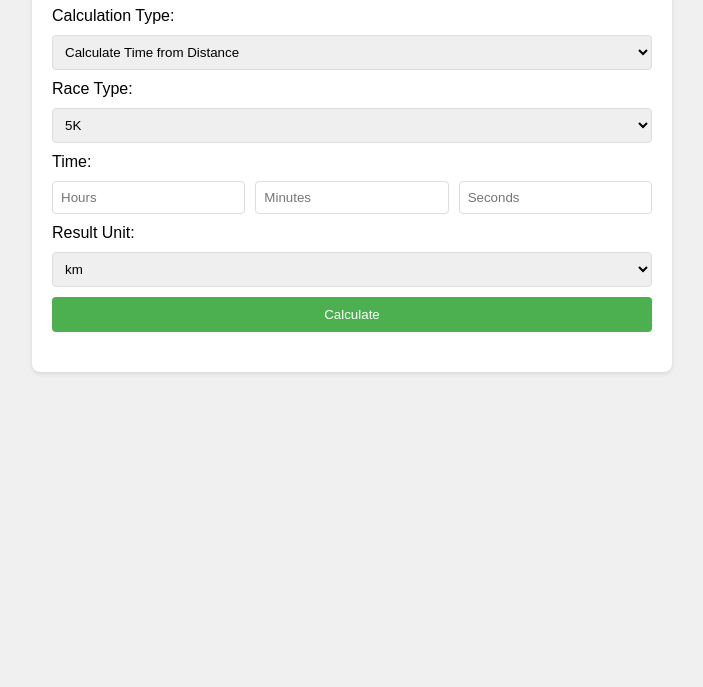
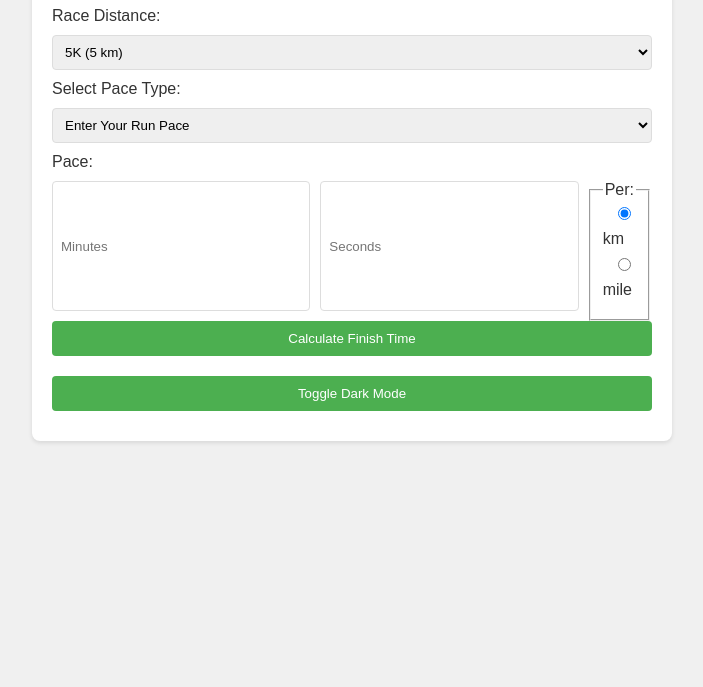
Before and after one commit to extrememission/run-pacer, a plain HTML site: page index.html in a window 1280 px wide. Shown: the part 113-800 px from the top of the page, without its empty margins (288-991 px from the left). Drawn offline with Linux system fonts and the light colour scheme.

Commit message:
Update index.html

```diff
--- a/index.html
+++ b/index.html
@@ -3,13 +3,15 @@
 <head>
     <meta charset="UTF-8">
     <meta name="viewport" content="width=device-width, initial-scale=1.0">
-    <title>Advanced Running Pace Calculator</title>
+    <title>Run Pacer</title>
     <style>
         body {
             font-family: Arial, sans-serif;
             margin: 0;
             padding: 20px;
             background-color: #f0f0f0;
+            color: #333;
+            transition: background-color 0.3s, color 0.3s;
         }
         .container {
             max-width: 600px;
@@ -55,148 +57,153 @@
         .input-group input {
             flex: 1;
         }
+        .dark-mode {
+            background-color: #333;
+            color: white;
+        }
+        .dark-mode button {
+            background-color: #555;
+        }
     </style>
 </head>
 <body>
     <div class="container">
-        <h1>Advanced Running Pace Calculator</h1>
-        <label for="calculationType">Calculation Type:</label>
-        <select id="calculationType">
-            <option value="timeToDistance">Calculate Time from Distance</option>
-            <option value="distanceToTime">Calculate Distance from Time</option>
-        </select>
-        <label for="raceType">Race Type:</label>
-        <select id="raceType">
-            <option value="5k">5K</option>
-            <option value="10k">10K</option>
-            <option value="halfMarathon">Half Marathon</option>
-            <option value="marathon">Marathon</option>
+        <h1>Run Pacer</h1>
+
+        <label for="raceDistance">Race Distance:</label>
+        <select id="raceDistance">
+            <option value="5k">5K (5 km)</option>
+            <option value="10k">10K (10 km)</option>
+            <option value="halfMarathon">Half Marathon (21.0975 km)</option>
+            <option value="marathon">Marathon (42.195 km)</option>
             <option value="custom">Custom</option>
         </select>
+
         <div id="customDistanceDiv" style="display:none;">
             <label for="customDistance">Custom Distance:</label>
             <div class="input-group">
-                <input type="number" id="customDistance" step="0.01">
+                <input type="number" id="customDistance" step="0.01" placeholder="Enter distance">
                 <select id="customDistanceUnit">
                     <option value="km">km</option>
                     <option value="miles">miles</option>
                 </select>
             </div>
         </div>
-        <div id="timeInputs">
-            <label>Time:</label>
-            <div class="input-group">
-                <input type="number" id="hours" min="0" placeholder="Hours">
-                <input type="number" id="minutes" min="0" max="59" placeholder="Minutes">
-                <input type="number" id="seconds" min="0" max="59" placeholder="Seconds">
-            </div>
-        </div>
-        <div id="paceInputs" style="display:none;">
+
+        <label for="paceType">Select Pace Type:</label>
+        <select id="paceType">
+            <option value="runPace">Enter Your Run Pace</option>
+            <option value="finishTime">Enter Your Finish Time</option>
+        </select>
+
+        <div id="paceInputs">
             <label>Pace:</label>
             <div class="input-group">
                 <input type="number" id="paceMinutes" min="0" placeholder="Minutes">
                 <input type="number" id="paceSeconds" min="0" max="59" placeholder="Seconds">
-                <select id="paceUnit">
-                    <option value="km">per km</option>
-                    <option value="mile">per mile</option>
-                </select>
+                <fieldset style="display:inline-block; margin-left:auto;">
+                    <legend>Per:</legend>
+                    <label><input type="radio" name="paceUnit" value="km" checked> km</label>
+                    <label><input type="radio" name="paceUnit" value="mile"> mile</label>
+                </fieldset>
             </div>
         </div>
-        <label for="resultUnit">Result Unit:</label>
-        <select id="resultUnit">
-            <option value="km">km</option>
-            <option value="mile">mile</option>
-        </select>
-        <button onclick="calculate()">Calculate</button>
+
+        <div id="finishTimeInputs" style="display:none;">
+            <label>Finish Time:</label>
+            <div class="input-group">
+                <input type="number" id="finishHours" min="0" placeholder="Hours">
+                <input type="number" id="finishMinutes" min="0" max="59" placeholder="Minutes">
+                <input type="number" id="finishSeconds" min="0" max="59" placeholder="Seconds">
+            </div>
+        </div>
+
+        <button id="calculateButton">Calculate Finish Time</button>
+
         <div id="result"></div>
+
+        <!-- Dark Mode Toggle -->
+        <button onclick='toggleDarkMode()'>Toggle Dark Mode</button>
     </div>
 
     <script>
         function calculate() {
-            const calculationType = document.getElementById('calculationType').value;
-            const raceType = document.getElementById('raceType').value;
-            const resultUnit = document.getElementById('resultUnit').value;
+            const paceType = document.getElementById('paceType').value;
 
-            let distance;
-            if (raceType === 'custom') {
-                distance = parseFloat(document.getElementById('customDistance').value);
+            let distance = parseFloat(document.getElementById('customDistance').value) ||
+                           (document.getElementById('raceDistance').value === '5k' ? 5 :
+                            document.getElementById('raceDistance').value === '10k' ? 10 :
+                            document.getElementById('raceDistance').value === 'halfMarathon' ? 21.0975 :
+                            document.getElementById('raceDistance').value === 'marathon' ? 42.195 :
+                            null);
+
+           if (document.getElementById('raceDistance').value === 'custom') {
                const distanceUnit = document.getElementById('customDistanceUnit').value;
                if (distanceUnit === 'miles') {
                    distance *= 1.60934; // Convert miles to km
                }
-            } else {
-                switch(raceType) {
-                    case '5k': distance = 5; break;
-                    case '10k': distance = 10; break;
-                    case 'halfMarathon': distance = 21.0975; break;
-                    case 'marathon': distance = 42.195; break;
-                }
            }
 
-            if (calculationType === 'timeToDistance') {
-                const hours = parseInt(document.getElementById('hours').value) || 0;
-                const minutes = parseInt(document.getElementById('minutes').value) || 0;
-                const seconds = parseInt(document.getElementById('seconds').value) || 0;
-                const totalSeconds = hours * 3600 + minutes * 60 + seconds;
-
-                const pacePerKm = totalSeconds / distance;
-                const paceMinutes = Math.floor(pacePerKm / 60);
-                const paceSeconds = Math.round(pacePerKm % 60);
-
-                let resultPace;
-                if (resultUnit === 'km') {
-                    resultPace = `${paceMinutes}:${paceSeconds.toString().padStart(2, '0')} per km`;
-                } else {
-                    const pacePerMile = pacePerKm * 1.60934;
-                    const paceMinutesPerMile = Math.floor(pacePerMile / 60);
-                    const paceSecondsPerMile = Math.round(pacePerMile % 60);
-                    resultPace = `${paceMinutesPerMile}:${paceSecondsPerMile.toString().padStart(2, '0')} per mile`;
-                }
-
-                document.getElementById('result').textContent = `Your pace is ${resultPace}`;
-            } else {
+           if (paceType === 'runPace') {
                const paceMinutes = parseInt(document.getElementById('paceMinutes').value) || 0;
                const paceSeconds = parseInt(document.getElementById('paceSeconds').value) || 0;
-                const paceUnit = document.getElementById('paceUnit').value;
 
-                let pacePerKm = paceMinutes * 60 + paceSeconds;
-                if (paceUnit === 'mile') {
-                    pacePerKm /= 1.60934; // Convert pace per mile to pace per km
-                }
+               const pacePerKm = paceMinutes * 60 + paceSeconds; // Total seconds per km
 
-                const totalSeconds = pacePerKm * distance;
+               const totalSeconds = pacePerKm * distance; // Total time in seconds
                const hours = Math.floor(totalSeconds / 3600);
                const minutes = Math.floor((totalSeconds % 3600) / 60);
                const seconds = Math.round(totalSeconds % 60);
 
-                document.getElementById('result').textContent = `Your time is ${hours}:${minutes.toString().padStart(2, '0')}:${seconds.toString().padStart(2, '0')}`;
+               document.getElementById('result').textContent = `Your Finish Time is ${hours}:${minutes.toString().padStart(2, '0')}:${seconds.toString().padStart(2, '0')}`;
+               document.getElementById('calculateButton').textContent = "Calculate Finish Time";
+           } else { // finishTime
+               const finishHours = parseInt(document.getElementById('finishHours').value) || 0;
+               const finishMinutes = parseInt(document.getElementById('finishMinutes').value) || 0;
+               const finishSeconds = parseInt(document.getElementById('finishSeconds').value) || 0;
+
+               const totalFinishTimeInSeconds = finishHours * 3600 + finishMinutes * 60 + finishSeconds;
+
+               const pacePerKm = totalFinishTimeInSeconds / distance; // Total seconds per km
+               const paceMinutes = Math.floor(pacePerKm / 60);
+               const paceSeconds = Math.round(pacePerKm % 60);
+
+               document.getElementById('result').textContent = `Your Run Pace is ${paceMinutes}:${paceSeconds.toString().padStart(2, '0')} per km`;
+               document.getElementById('calculateButton').textContent = "Calculate Run Pace";
            }
        }
 
-        document.getElementById('raceType').addEventListener('change', function() {
+       document.getElementById('raceDistance').addEventListener('change', function() {
            const customDistanceDiv = document.getElementById('customDistanceDiv');
            customDistanceDiv.style.display = this.value === 'custom' ? 'block' : 'none';
        });
 
-        document.getElementById('calculationType').addEventListener('change', function() {
-            const timeInputs = document.getElementById('timeInputs');
+       document.getElementById('paceType').addEventListener('change', function() {
            const paceInputs = document.getElementById('paceInputs');
-            if (this.value === 'timeToDistance') {
-                timeInputs.style.display = 'block';
+           const finishTimeInputs = document.getElementById('finishTimeInputs');
+           if (this.value === 'runPace') {
+               paceInputs.style.display = 'block';
+               finishTimeInputs.style.display = 'none';
+           } else {
                paceInputs.style.display = 'none';
-            } else {
-                timeInputs.style.display = 'none';
-                paceInputs.style.display = 'block';
+               finishTimeInputs.style.display = 'block';
            }
        });
+
+       document.getElementById('calculateButton').addEventListener('click', calculate);
+
+       // Dark Mode Toggle Functionality
+       function toggleDarkMode() {
+           document.body.classList.toggle("dark-mode");
+       }
 
        // Service Worker Registration
        if ('serviceWorker' in navigator) {
            window.addEventListener('load', function() {
                navigator.serviceWorker.register('/sw.js').then(function(registration) {
-                    console.log('ServiceWorker registration successful with scope: ', registration.scope);
+                   console.log('ServiceWorker registration successful with scope:', registration.scope);
                }, function(err) {
-                    console.log('ServiceWorker registration failed: ', err);
+                   console.log('ServiceWorker registration failed:', err);
                });
            });
        }
```
Lines whose indentation alone changed are shown as unchanged.
